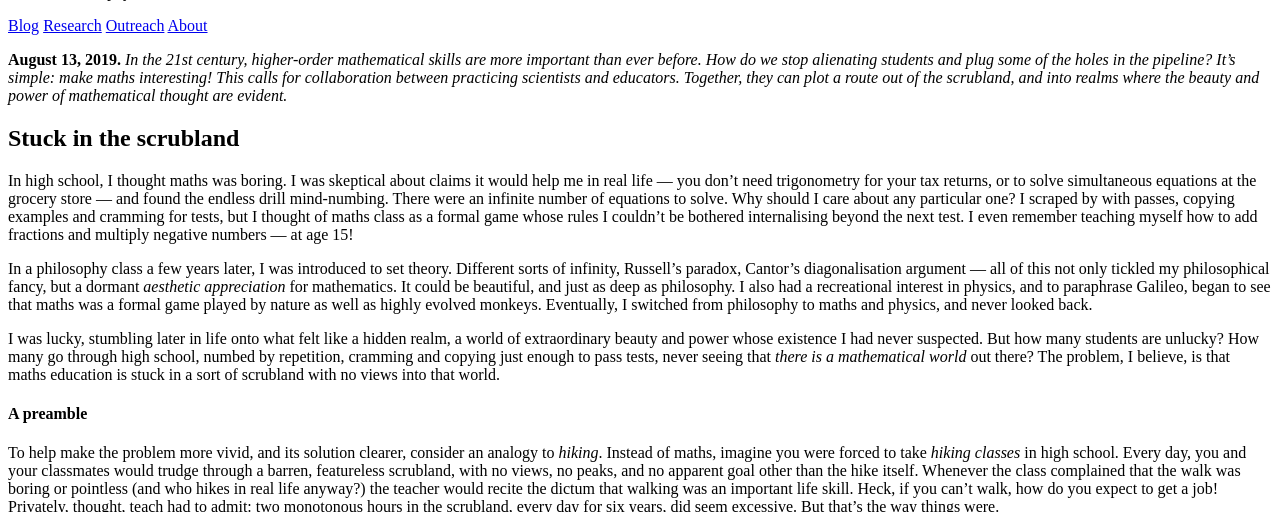
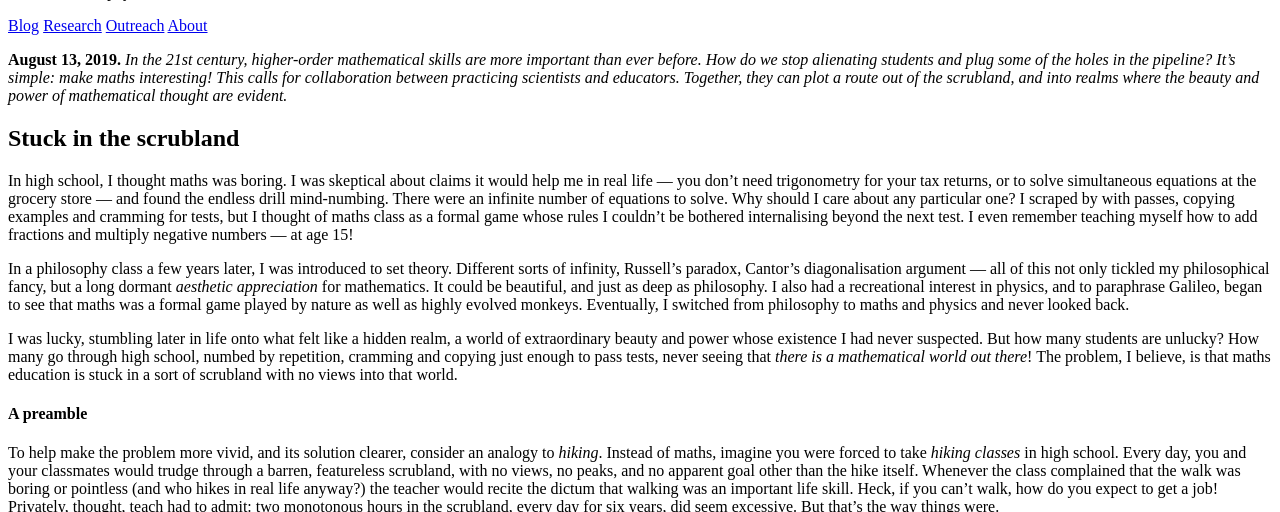
Before and after one commit to hapax/hapax.github.io, a Jekyll site: the page built from assets/teaching.md, in a window 1280 px wide and 1400 px high, scrolled down 453 px, cut to the strip 0-512 px from the top of the window. Built offline with Jekyll 4.4.1, drawn with Linux system fonts in a browser that asks for light colours; our own code applies the rules of GitHub Pages for plain Markdown files; formulas are drawn with MathJax 3; a script that is not in the unit is left out; some of the changed text lies outside the part shown.

Commit message:
Update teaching.md

```diff
--- a/assets/teaching.md
+++ b/assets/teaching.md
@@ -33,13 +33,13 @@ negative numbers --- at age 15!
 In a philosophy class a few years later, I was introduced to set theory.
 Different sorts of infinity, Russell's paradox, Cantor's
 diagonalisation argument --- all of this not only tickled my
-philosophical fancy, but a dormant *aesthetic appreciation* for
+philosophical fancy, but a long dormant *aesthetic appreciation* for
 mathematics.
 It could be beautiful, and just as deep as philosophy.
 I also had a recreational interest in physics, and to paraphrase Galileo,
 began to see that maths was a formal game played by nature as well as
 highly evolved monkeys.
-Eventually, I switched from philosophy to maths and physics, and never
+Eventually, I switched from philosophy to maths and physics and never
 looked back.
 
 I was lucky, stumbling later in life onto what felt like a hidden
@@ -48,7 +48,7 @@ never suspected.
 But how many students are unlucky?
 How many go through high school, numbed by repetition, cramming and
 copying just enough to pass tests, never seeing that *there is a
-mathematical world* out there?
+mathematical world out there*!
 The problem, I believe, is that maths education is stuck in a sort of
 scrubland with no views into that world.
 
```
Also changed, not shown: other parts of assets/teaching.md (+2 -2 lines).
